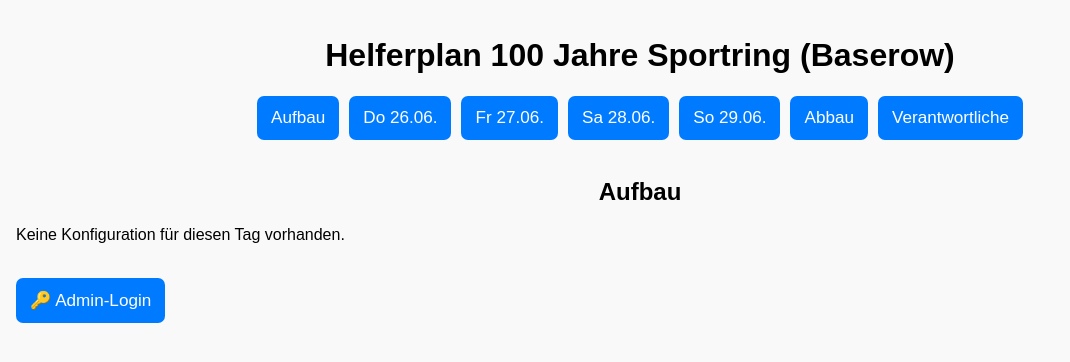
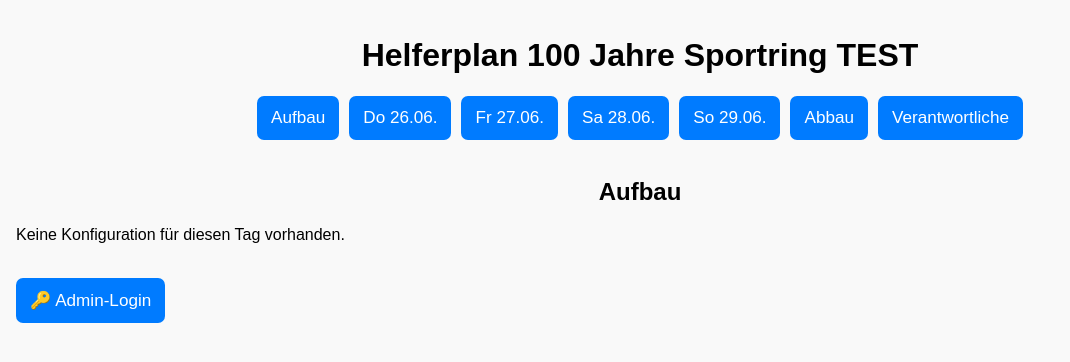
Before and after one commit to SeanSteinfeg3r/Helferplan, a plain HTML site: page index.html in a window 1280 px wide. Shown: the whole page, without its empty margins (0-1070 px from the left). Drawn offline with Linux system fonts and the light colour scheme; no server answers.

Commit message:
index.html

```diff
--- a/index.html
+++ b/index.html
@@ -81,7 +81,7 @@
   </style>
 </head>
 <body>
-  <h1>Helferplan 100 Jahre Sportring (Baserow)</h1>
+  <h1>Helferplan 100 Jahre Sportring TEST</h1>
   <div class="tage-buttons">
     <button onclick="zeigeTag('Aufbau')">Aufbau</button>
     <button onclick="zeigeTag('Donnerstag')">Do 26.06.</button>
```
